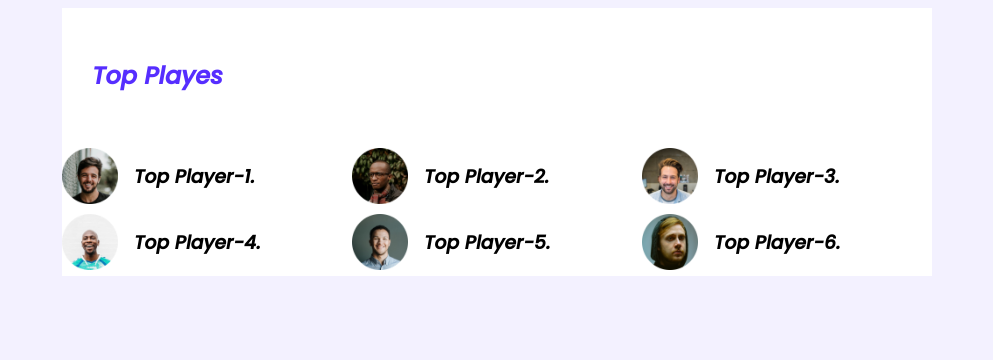
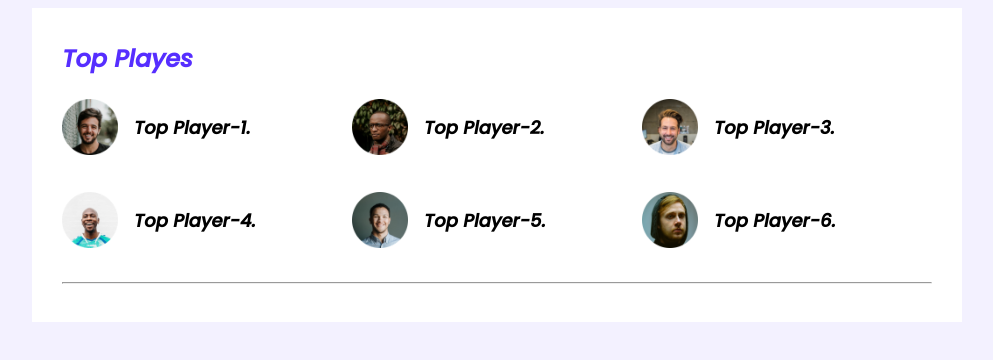
Before and after one commit to yousufrahman/leader-board-css3, a plain HTML site: page index.html in a window 1280 px wide. Shown: the whole page, without its empty margins (143-1136 px from the left). Drawn offline with Linux system fonts and the light colour scheme.

Commit message:
add yousuf

```diff
--- a/index.html
+++ b/index.html
@@ -19,9 +19,9 @@
     <main>
         <!-- top players and top blogs -->
         <section class="container">
-            <h2 class="section-title">Top Playes</h2>
 
             <div class="top-players">
+                <h2 class="section-title">Top Playes</h2>
                 <div class="players">
                     <!-- .player*6>img[src="images/players/player-$.png"]+h3{Top Player-$} -->
                     <div class="player">
@@ -48,12 +48,9 @@
                         <img src="images/players/player-6.png" alt="">
                         <h3 class="player-name">Top Player-6.</h3>
                     </div>
-
-
-
                 </div>
             </div>
-
+            <hr>
         </section>
     </main>
 
--- a/style.css
+++ b/style.css
@@ -13,17 +13,23 @@ main{
 .container{
     background-color: #FFFFFF;
     width: 870px;
+    padding: 30px;
 }
 /* top players style */
+.top-players{
+    margin-bottom: 30px;
+}
 .section-title{
     color: #562EFF;
     font-size: 24px;
-    padding: 30px;
+    margin-top: 3px;
+
 }
 .players{
     display: grid;
     grid-template-columns: repeat(3, 1fr);
     /* grid-template-columns: 1fr 1fr 1fr; */
+    grid-row-gap: 30px;
 
 }
 .player{
@@ -36,4 +42,5 @@ main{
 }
 .player-name{
     margin-left: 16px;
+    font-size: 18px;
 }
```
